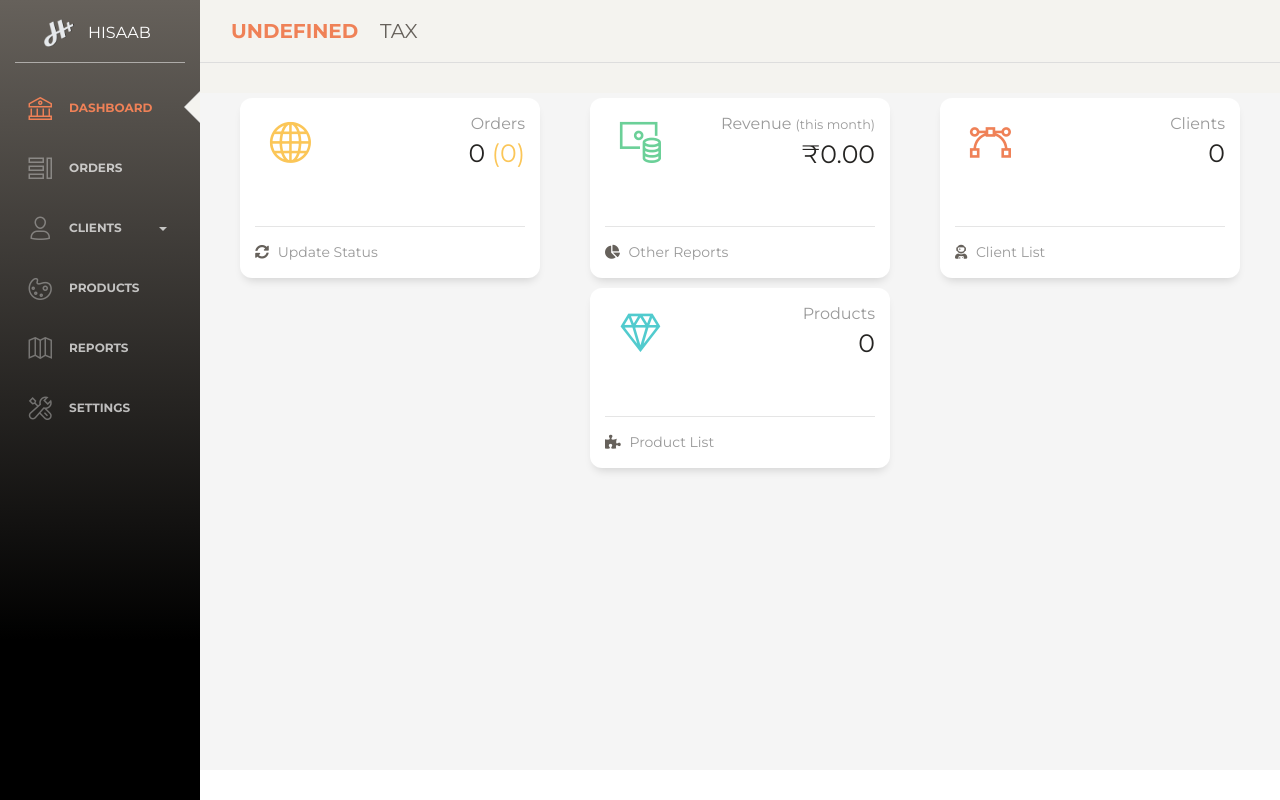
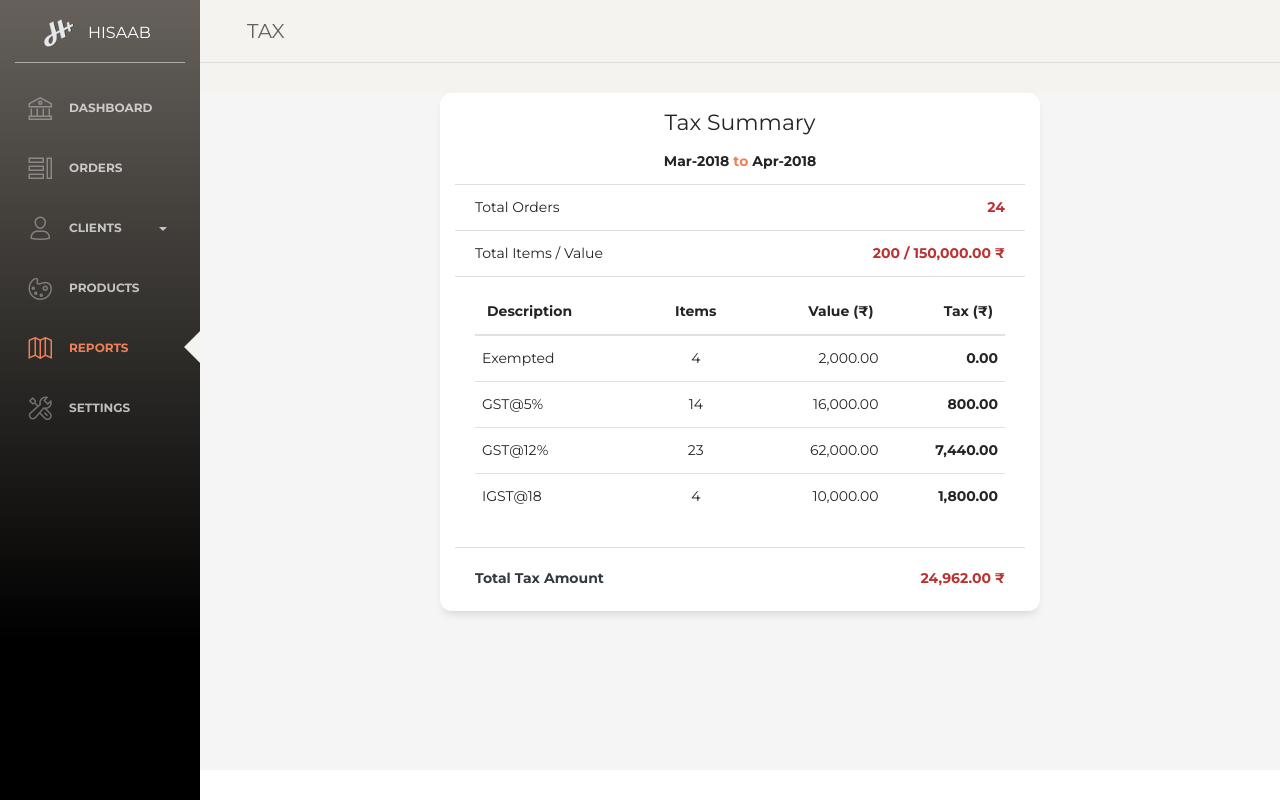
Before and after one commit to cod-e-ash/hisaab-front, an Angular app: page /reports/tax in a window 1280 px wide. Before the commit this address led to /dashboard. Built offline with nearby package versions, Linux system fonts and the light colour scheme; no server answers.

Commit message:
Tax Info Summary Added

```diff
--- a/src/app/app-routing.module.ts
+++ b/src/app/app-routing.module.ts
@@ -10,6 +10,7 @@ import { ProductsComponent } from './components/products/products.component';
 import { OrderDetailsComponent } from './components/order-details/order-details.component';
 import { ProductDetailsComponent } from './components/product-details/product-details.component';
 import { CustomerDetailsComponent } from './components/customer-details/customer-details.component';
+import { TaxComponent } from './components/reports/tax/tax.component';
 import { ReceiptComponent } from './components/receipt/receipt.component';
 import { CompanyComponent } from './components/company/company.component';
 
@@ -24,6 +25,7 @@ const routes: Routes = [
   {path: 'products', component: ProductsComponent},
   {path: 'products/:mode', component: ProductDetailsComponent},
   {path: 'reports', component: ReportsComponent},
+  {path: 'reports/tax', component: TaxComponent},
   {path: 'receipt', component: ReceiptComponent},
   {path: 'settings', component: CompanyComponent},
   {path: '**', redirectTo: 'dashboard', pathMatch: 'full'}
--- a/src/app/app.module.ts
+++ b/src/app/app.module.ts
@@ -19,6 +19,7 @@ import { ProductDetailsComponent } from './components/product-details/product-de
 import { CompanyComponent } from './components/company/company.component';
 import { HttpClientModule } from '@angular/common/http';
 import { ReceiptComponent } from './components/receipt/receipt.component';
+import { TaxComponent } from './components/reports/tax/tax.component';
 
 @NgModule({
   declarations: [
@@ -36,7 +37,8 @@ import { ReceiptComponent } from './components/receipt/receipt.component';
     CustomerDetailsComponent,
     ProductDetailsComponent,
     CompanyComponent,
-    ReceiptComponent
+    ReceiptComponent,
+    TaxComponent
   ],
   imports: [
     BrowserModule,
--- a/src/app/components/dashboard/dashboard.component.css
+++ b/src/app/components/dashboard/dashboard.component.css
@@ -14,9 +14,9 @@
     max-width: 300px;
     /* width: 240px; */
     margin: 5px;
-}
+  }
 
-.card-stats .card-body .numbers {
+  .card-stats .card-body .numbers {
     text-align: right;
     font-size: 1.8em;
-}
+  }
--- a/src/app/components/navbar/navbar.component.html
+++ b/src/app/components/navbar/navbar.component.html
@@ -8,7 +8,7 @@
             <span class="navbar-toggler-bar bar3"></span>
           </button>
         </div>
-        <a class="navbar-brand text-uppercase"><strong class="text-danger mr-3">{{ company ? company.name + ' ' : '' }}</strong>{{curView}}</a>
+        <a class="navbar-brand text-uppercase"><strong class="text-danger mr-3">{{ company && company.name ? company.name + ' ' : '' }}</strong>{{curView}}</a>
       </div>
       <button class="navbar-toggler" type="button" data-toggle="collapse" data-target="#navigation" aria-controls="navigation-index" aria-expanded="false" aria-label="Toggle navigation">
         <span class="navbar-toggler-bar navbar-kebab"></span>
--- a/src/app/components/reports/reports.component.css
+++ b/src/app/components/reports/reports.component.css
@@ -0,0 +1,46 @@
+
+  .card-stats .card-body .numbers {
+    text-align: right;
+    font-size: 1.8em;
+  }
+
+  input::placeholder {
+    color: rgba(83, 82, 82, 0.452);
+    /* font-size: 8; */
+  }
+
+  input:focus::placeholder {
+    color: transparent;
+  }
+
+  label {
+    /* color: rgb(22, 175, 175); */
+    font-weight: 600;
+  }
+
+  .row {
+    padding: 4px;
+  }
+
+  .form-check-label {
+    color: inherit;
+  }
+
+  .form-group .input-group-append .input-group-text,
+  .form-group .input-group-prepend .input-group-text,
+  .input-group .input-group-append .input-group-text,
+  .input-group .input-group-prepend .input-group-text {
+    padding: 10px 0 10px 10px;
+    font-size: 13px;
+    font-weight: 600;
+  }
+
+  input:disabled,
+  select:disabled {
+    background: aliceblue;
+    cursor: default;
+  }
+
+  span.input-group-text {
+    background-color: lavender;
+  }
--- a/src/app/components/reports/reports.component.html
+++ b/src/app/components/reports/reports.component.html
@@ -1,3 +1,40 @@
-<p>
-  Coming Soooooooooon...!
-</p>
+<div class="d-flex justify-content-around">
+  <div class="card d-flex tax-report-card">
+    <div class="card-body">
+      <h5 class="card-title text-center">TAX Report</h5>
+      <hr>
+      <div class="form-group mt-4">
+        <label class="mt-1 text-danger">FROM </label>
+        <div class="d-inline-flex pull-right">
+          <label class="mt-1 ml-2" for="units">Month</label>
+          <select class="ml-2" name="month" title="Month Select">
+            <option *ngFor="let month of monthArr;let i = index" value="{{i}}" [selected]="month === curMonth">{{month}}</option>
+          </select>
+          <label class="mt-1 ml-2" for="units">Year</label>
+          <select class="ml-2" name="month" title="Month Select">
+            <option *ngFor="let year of yearArr" value="{{year}}" [selected]="year === curYear">{{year}}</option>
+          </select>
+        </div>
+      </div>
+      <div class="form-group mt-3">
+        <label class="mt-1 text-danger">TO </label>
+        <div class="d-inline-flex pull-right">
+            <label class="mt-1 ml-2" for="units">Month</label>
+            <select class="ml-2" name="month" title="Month Select">
+              <option *ngFor="let month of monthArr;let i = index" value="{{i}}" [selected]="month === curMonth">{{month}}</option>
+            </select>
+            <label class="mt-1 ml-2" for="units">Year</label>
+            <select class="ml-2" name="month" title="Month Select">
+              <option *ngFor="let year of yearArr" value="{{year}}" [selected]="year === curYear">{{year}}</option>
+            </select>
+          </div>
+      </div>
+    </div>
+    <div class="card-footer">
+        <hr>
+        <div class="pull-right">
+          <button type="button" class="btn btn-sm btn-primary"> Generate</button>
+        </div>
+      </div>
+  </div>
+</div>
--- a/src/app/components/reports/reports.component.ts
+++ b/src/app/components/reports/reports.component.ts
@@ -7,9 +7,16 @@ import { Component, OnInit } from '@angular/core';
 })
 export class ReportsComponent implements OnInit {
 
+  monthArr = ['Jan', 'Feb', 'Mar', 'Apr', 'May', 'Jun', 'Jul', 'Aug', 'Sep', 'Oct', 'Nov', 'Dec']
+  yearArr = [];
+  curYear = new Date().getFullYear();
+  curMonth = new Date().toLocaleString('en-us', {month: 'short'});
   constructor() { }
 
   ngOnInit() {
+    for(let i=this.curYear; i>1950; i--) {
+      this.yearArr.push(i);
+    }
   }
 
 }
--- /dev/null
+++ b/src/app/components/reports/tax/tax.component.css
@@ -0,0 +1,11 @@
+.table th {
+    border-top: 0;
+}
+
+li div:nth-child(2) {
+    color: rgb(187, 50, 50);
+}
+
+.tax-summary {
+    max-width: 600px;
+}
--- /dev/null
+++ b/src/app/components/reports/tax/tax.component.html
@@ -0,0 +1,63 @@
+<div class="mx-auto tax-summary">
+  <div class="card">
+    <div class="card-body">
+      <form #summary="ngForm" name="summaryForm" (ngSubmit)="saveOrder(summaryForm)" validate>
+        <fieldset [disabled]="mode === 'display'">
+          <h5 class="card-title text-center"> Tax Summary</h5>
+          <p class="card-title text-center"><b> Mar-2018 <span class="text-danger">to</span> Apr-2018</b></p>
+          <ul class="list-group list-group-flush final-summary">
+            <li class="d-inline-flex list-group-item justify-content-between">
+              <div class="">Total Orders</div>
+              <div class="font-weight-bold">24</div>
+            </li>
+            <li class="d-inline-flex list-group-item justify-content-between">
+              <div class="">Total Items / Value</div>
+              <div class="font-weight-bold">200 / {{150000 | currency:'INR':''}} &#8377;</div>
+            </li>
+            <li class="d-inline-flex list-group-item justify-content-between">
+              <table class="table">
+                <thead>
+                    <th>Description</th>
+                    <th class="text-center">Items</th>
+                    <th class="text-right">Value (&#8377;)</th>
+                    <th class="text-right">Tax (&#8377;)</th>
+                </thead>
+                <tbody>
+                  <tr>
+                    <td>Exempted</td>
+                    <td class="text-center">4</td>
+                    <td class="text-right">{{2000 | currency:'INR':''}}</td>
+                    <td class="text-right font-weight-bold">{{0 | currency:'INR':''}}</td>
+                  </tr>
+                  <tr>
+                    <td>GST@5%</td>
+                    <td class="text-center">14</td>
+                    <td class="text-right">{{16000 | currency:'INR':''}}</td>
+                    <td class="text-right font-weight-bold">{{ 800 | currency:'INR':''}}</td>
+                  </tr>
+                  <tr>
+                    <td>GST@12%</td>
+                    <td class="text-center">23</td>
+                    <td class="text-right">{{62000 | currency:'INR':''}}</td>
+                    <td class="text-right font-weight-bold">{{7440 | currency:'INR':''}}</td>
+                  </tr>
+                  <tr>
+                    <td>IGST@18</td>
+                    <td class="text-center">4</td>
+                    <td class="text-right">{{10000 | currency:'INR':''}}</td>
+                    <td class="text-right font-weight-bold">{{1800 | currency:'INR':''}}</td>
+                  </tr>
+                </tbody>
+              </table>
+            </li>
+            <li class="d-inline-flex list-group-item justify-content-between font-weight-bold final-amount">
+              <div class="text-dark mt-2">Total Tax Amount </div>
+              <div class="mt-2">{{ 24962 | currency:'INR':''}} &#8377;</div>
+            </li>
+          </ul>
+        </fieldset>
+      </form>
+    </div>
+  </div>
+
+</div>
--- /dev/null
+++ b/src/app/components/reports/tax/tax.component.ts
@@ -0,0 +1,15 @@
+import { Component, OnInit } from '@angular/core';
+
+@Component({
+  selector: 'app-tax',
+  templateUrl: './tax.component.html',
+  styleUrls: ['./tax.component.css']
+})
+export class TaxComponent implements OnInit {
+
+  constructor() { }
+
+  ngOnInit() {
+  }
+
+}
--- a/src/styles.css
+++ b/src/styles.css
@@ -7,6 +7,7 @@
   flex-direction: column;
   flex-wrap: wrap;
 }
+
 
 /* You can add global styles to this file, and also import other style files */
 .text-dplum {
```
Also changed, not shown: src/app/services/neworder.service.ts (indentation only).
